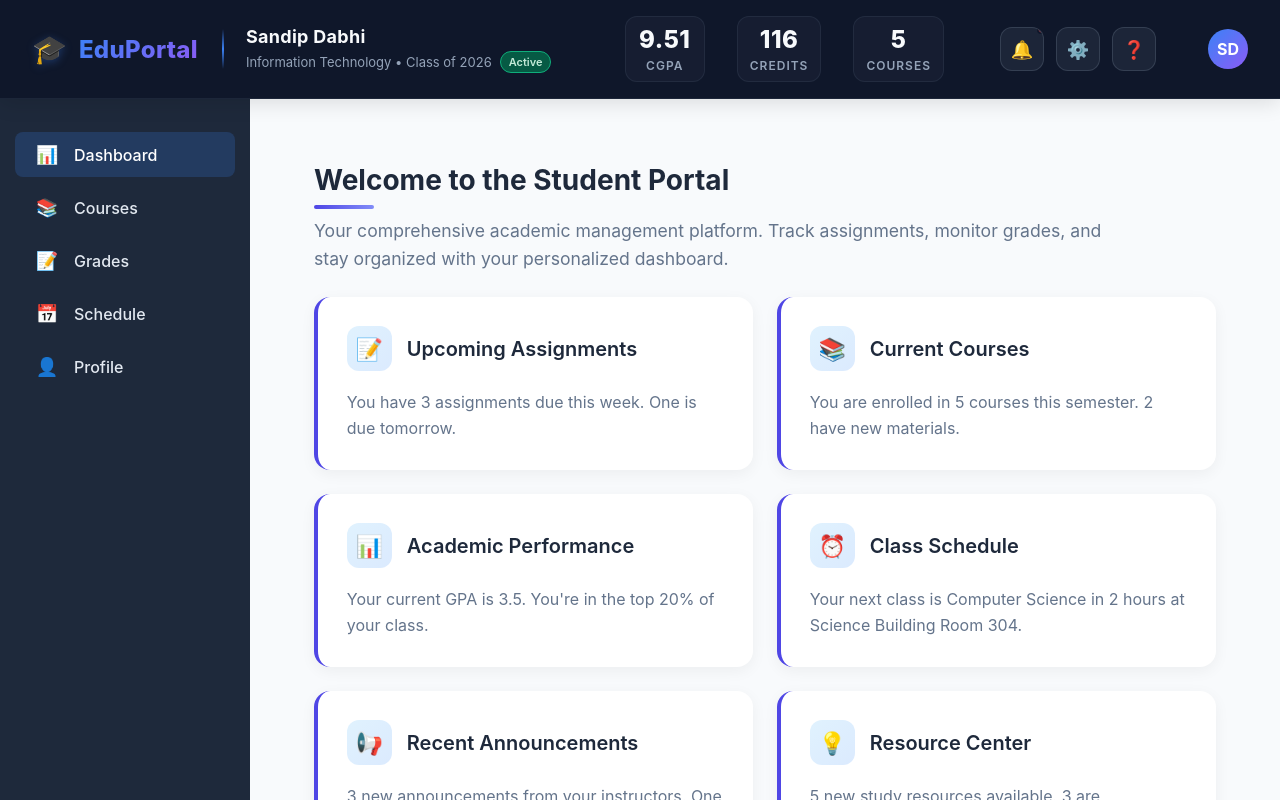
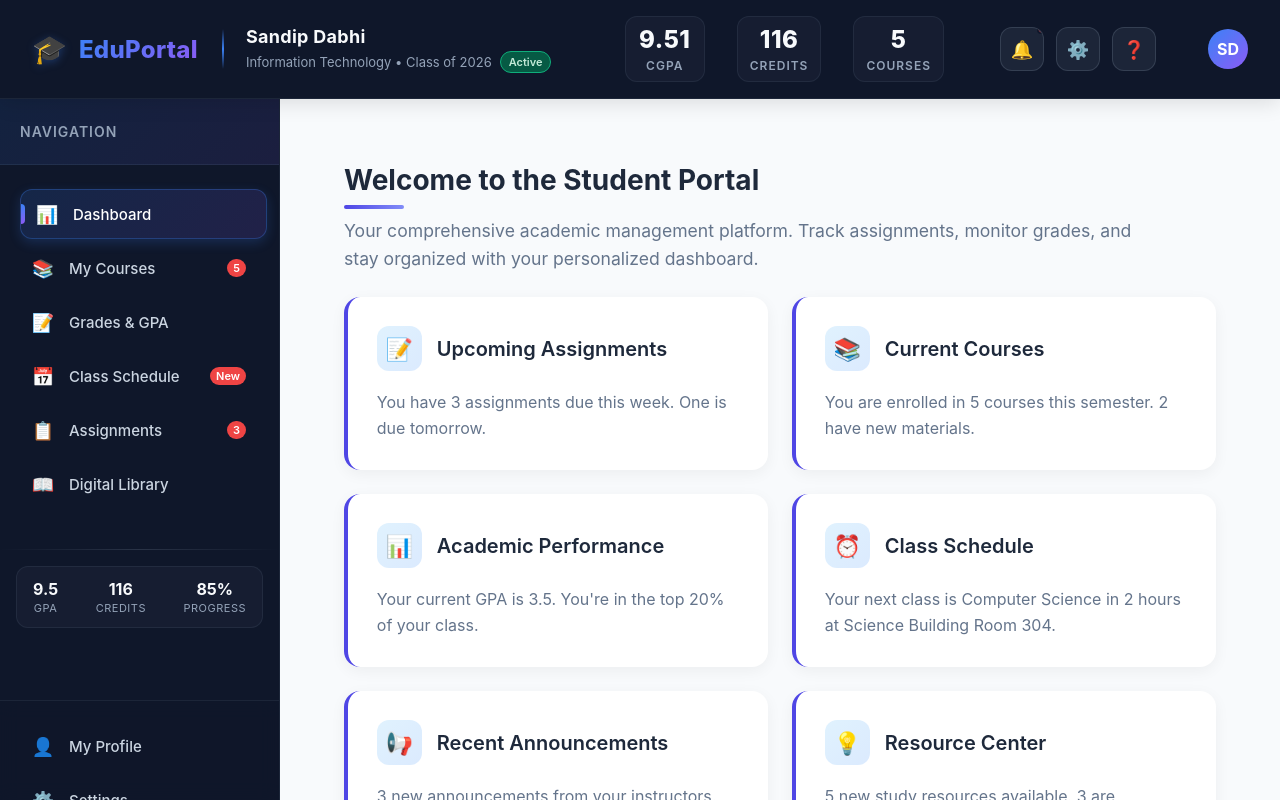
Before and after one commit to sandip-dabhi/student_portal_ReactJS, a React (Vite) app: page / in a window 1280 px wide. Built offline with nearby package versions, Linux system fonts and the light colour scheme.

Commit message:
Update Sidebar.jsx

```diff
--- a/src/components/Sidebar.jsx
+++ b/src/components/Sidebar.jsx
@@ -1,82 +1,218 @@
-// Sidebar.js
-import React from 'react';
-import { NavLink } from 'react-router-dom';
+import React, { useState } from 'react';
+import { NavLink, useLocation } from 'react-router-dom';
 
 const styles = {
   sidebar: {
-    width: '250px',
-    backgroundColor: '#1e293b',
+    width: '280px',
+    backgroundColor: '#0f172a',
     color: 'white',
     minHeight: '100vh',
-    padding: '25px 0',
-    fontFamily: "'Segoe UI', Tahoma, Geneva, Verdana, sans-serif",
+    padding: '0',
+    fontFamily: "'Inter', 'Segoe UI', sans-serif",
+    borderRight: '1px solid rgba(148, 163, 184, 0.1)',
+    position: 'relative',
+    overflow: 'hidden',
+  },
+  sidebarHeader: {
+    padding: '24px 20px',
+    borderBottom: '1px solid rgba(148, 163, 184, 0.1)',
+    background: 'linear-gradient(135deg, rgba(59, 130, 246, 0.1), rgba(139, 92, 246, 0.1))',
+  },
+  headerTitle: {
+    fontSize: '14px',
+    fontWeight: '600',
+    color: '#94a3b8',
+    textTransform: 'uppercase',
+    letterSpacing: '1px',
+    margin: 0,
   },
   navList: {
     listStyle: 'none',
-    padding: '0 15px',
+    padding: '20px 16px',
     margin: 0,
   },
   navItem: {
-    margin: '8px 0',
+    margin: '4px 0',
   },
   navLink: {
-    color: '#e2e8f0',
+    color: '#cbd5e1',
     textDecoration: 'none',
-    padding: '12px 20px',
+    padding: '14px 16px',
     display: 'flex',
     alignItems: 'center',
-    gap: '15px',
-    borderRadius: '8px',
-    transition: 'all 0.3s ease',
+    gap: '16px',
+    borderRadius: '12px',
+    transition: 'all 0.3s cubic-bezier(0.4, 0, 0.2, 1)',
     fontWeight: '500',
-    fontSize: '16px',
+    fontSize: '15px',
+    position: 'relative',
+    overflow: 'hidden',
+    border: '1px solid transparent',
   },
   activeLink: {
-    background: 'rgba(59, 130, 246, 0.2)',
+    background: 'linear-gradient(135deg, rgba(59, 130, 246, 0.15), rgba(139, 92, 246, 0.15))',
     color: '#ffffff',
+    border: '1px solid rgba(59, 130, 246, 0.3)',
+    boxShadow: '0 4px 12px rgba(59, 130, 246, 0.2)',
+    transform: 'translateX(4px)',
   },
   linkHover: {
-    '&:hover': {
-      background: 'rgba(59, 130, 246, 0.15)',
-    },
+    backgroundColor: 'rgba(148, 163, 184, 0.1)',
+    color: '#f1f5f9',
+    transform: 'translateX(2px)',
   },
   icon: {
-    width: '24px',
+    width: '20px',
+    height: '20px',
     textAlign: 'center',
     fontSize: '18px',
+    display: 'flex',
+    alignItems: 'center',
+    justifyContent: 'center',
+  },
+  badge: {
+    backgroundColor: '#ef4444',
+    color: 'white',
+    fontSize: '11px',
+    fontWeight: '600',
+    padding: '2px 6px',
+    borderRadius: '10px',
+    marginLeft: 'auto',
+    minWidth: '18px',
+    textAlign: 'center',
+  },
+  sectionDivider: {
+    height: '1px',
+    background: 'linear-gradient(90deg, transparent, rgba(148, 163, 184, 0.2), transparent)',
+    margin: '16px 0',
+  },
+  bottomSection: {
+    position: 'absolute',
+    bottom: '0',
+    left: '0',
+    right: '0',
+    padding: '16px',
+    borderTop: '1px solid rgba(148, 163, 184, 0.1)',
+    background: 'rgba(15, 23, 42, 0.8)',
+    backdropFilter: 'blur(10px)',
+  },
+  quickStats: {
+    display: 'flex',
+    justifyContent: 'space-between',
+    padding: '12px 16px',
+    margin: '16px 16px 0',
+    backgroundColor: 'rgba(148, 163, 184, 0.05)',
+    borderRadius: '12px',
+    border: '1px solid rgba(148, 163, 184, 0.1)',
+  },
+  statItem: {
+    textAlign: 'center',
+  },
+  statValue: {
+    fontSize: '16px',
+    fontWeight: '700',
+    color: '#f8fafc',
+    margin: 0,
+  },
+  statLabel: {
+    fontSize: '11px',
+    color: '#94a3b8',
+    margin: '2px 0 0 0',
+    textTransform: 'uppercase',
+    letterSpacing: '0.5px',
+  },
+  activeIndicator: {
+    position: 'absolute',
+    left: '0',
+    top: '50%',
+    transform: 'translateY(-50%)',
+    width: '4px',
+    height: '20px',
+    background: 'linear-gradient(180deg, #3b82f6, #8b5cf6)',
+    borderRadius: '0 4px 4px 0',
   },
 };
 
 const Sidebar = () => {
+  const [hoveredItem, setHoveredItem] = useState(null);
+  const location = useLocation();
+
+  const navItems = [
+    { to: '/', label: 'Dashboard', icon: '📊', badge: null },
+    { to: '/courses', label: 'My Courses', icon: '📚', badge: '5' },
+    { to: '/grades', label: 'Grades & GPA', icon: '📝', badge: null },
+    { to: '/schedule', label: 'Class Schedule', icon: '📅', badge: 'New' },
+    { to: '/assignments', label: 'Assignments', icon: '📋', badge: '3' },
+    { to: '/library', label: 'Digital Library', icon: '📖', badge: null },
+  ];
+
+  const secondaryItems = [
+    { to: '/profile', label: 'My Profile', icon: '👤', badge: null },
+    { to: '/settings', label: 'Settings', icon: '⚙️', badge: null },
+    { to: '/support', label: 'Help & Support', icon: '💬', badge: null },
+  ];
+
+  const renderNavItem = (item, index, isSecondary = false) => {
+    const isActive = location.pathname === item.to;
+    const isHovered = hoveredItem === `${isSecondary ? 'secondary' : 'primary'}-${index}`;
+
+    return (
+      <li key={item.to} style={styles.navItem}>
+        <NavLink
+          to={item.to}
+          style={{
+            ...styles.navLink,
+            ...(isActive ? styles.activeLink : {}),
+            ...(isHovered && !isActive ? styles.linkHover : {}),
+          }}
+          onMouseEnter={() => setHoveredItem(`${isSecondary ? 'secondary' : 'primary'}-${index}`)}
+          onMouseLeave={() => setHoveredItem(null)}
+        >
+          {isActive && <div style={styles.activeIndicator}></div>}
+          <span style={styles.icon}>{item.icon}</span>
+          <span>{item.label}</span>
+          {item.badge && (
+            <span style={styles.badge}>{item.badge}</span>
+          )}
+        </NavLink>
+      </li>
+    );
+  };
+
   return (
     <nav style={styles.sidebar}>
+      <div style={styles.sidebarHeader}>
+        <h4 style={styles.headerTitle}>Navigation</h4>
+      </div>
 
       <ul style={styles.navList}>
-        {navItems.map(({ to, label, icon }) => (
-          <li key={to} style={styles.navItem}>
-            <NavLink
-              to={to}
-              style={({ isActive }) => ({
-                ...styles.navLink,
-                ...(isActive ? styles.activeLink : {}),
-                ...styles.linkHover,
-              })}
-            >
-              <span style={styles.icon}>{icon}</span>
-              <span>{label}</span>
-            </NavLink>
-          </li>
-        ))}
+        {navItems.map((item, index) => renderNavItem(item, index))}
       </ul>
+
+      <div style={styles.sectionDivider}></div>
+
+      <div style={styles.quickStats}>
+        <div style={styles.statItem}>
+          <p style={styles.statValue}>9.5</p>
+          <p style={styles.statLabel}>GPA</p>
+        </div>
+        <div style={styles.statItem}>
+          <p style={styles.statValue}>116</p>
+          <p style={styles.statLabel}>Credits</p>
+        </div>
+        <div style={styles.statItem}>
+          <p style={styles.statValue}>85%</p>
+          <p style={styles.statLabel}>Progress</p>
+        </div>
+      </div>
+
+      <div style={styles.bottomSection}>
+        <ul style={{...styles.navList, padding: '0', margin: '0'}}>
+          {secondaryItems.map((item, index) => renderNavItem(item, index, true))}
+        </ul>
+      </div>
     </nav>
   );
 };
-const navItems = [
-  { to: '/', label: 'Dashboard', icon: '📊' },
-  { to: '/courses', label: 'Courses', icon: '📚' },
-  { to: '/grades', label: 'Grades', icon: '📝' },
-  { to: '/schedule', label: 'Schedule', icon: '📅' },
-  { to: '/profile', label: 'Profile', icon: '👤' },
-];
 
 export default Sidebar;
```
